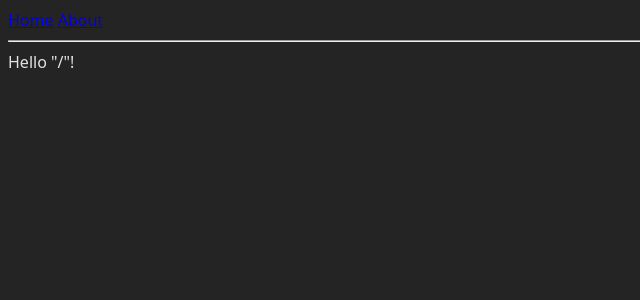
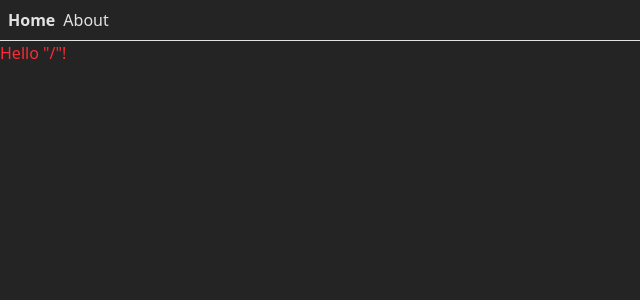
Before and after one commit to TomatoDroid/baseui-admin, a React (Vite) app: page / in a window 1280 px wide. Shown: the top 300 px of the page, without its empty margins (0-640 px from the left). Built offline with nearby package versions, Linux system fonts and the light colour scheme.

Commit message:
Integrate Tailwind CSS for styling and update route component appearance

```diff
--- a/package.json
+++ b/package.json
@@ -10,10 +10,12 @@
     "preview": "vite preview"
   },
   "dependencies": {
+    "@tailwindcss/vite": "^4.1.11",
     "@tanstack/react-router": "^1.124.0",
     "@tanstack/react-router-devtools": "^1.124.0",
     "react": "^19.1.0",
-    "react-dom": "^19.1.0"
+    "react-dom": "^19.1.0",
+    "tailwindcss": "^4.1.11"
   },
   "devDependencies": {
     "@eslint/js": "^9.29.0",
--- a/src/index.css
+++ b/src/index.css
@@ -1,3 +1,5 @@
+@import "tailwindcss";
+
 :root {
   font-family: system-ui, Avenir, Helvetica, Arial, sans-serif;
   line-height: 1.5;
--- a/src/routes/index.tsx
+++ b/src/routes/index.tsx
@@ -5,5 +5,5 @@ export const Route = createFileRoute('/')({
 })
 
 function RouteComponent() {
-  return <div>Hello "/"!</div>
+  return <div className='text-red-500'>Hello "/"!</div>
 }
--- a/vite.config.ts
+++ b/vite.config.ts
@@ -1,3 +1,4 @@
+import tailwindcss from '@tailwindcss/vite'
 import { tanstackRouter } from '@tanstack/router-plugin/vite'
 import react from '@vitejs/plugin-react'
 import { defineConfig } from 'vite'
@@ -10,5 +11,6 @@ export default defineConfig({
       autoCodeSplitting: true,
     }),
     react(),
+    tailwindcss(),
   ],
 })
```
Also changed, not shown: 1 other file (tests, documents, lock files or other folders).
